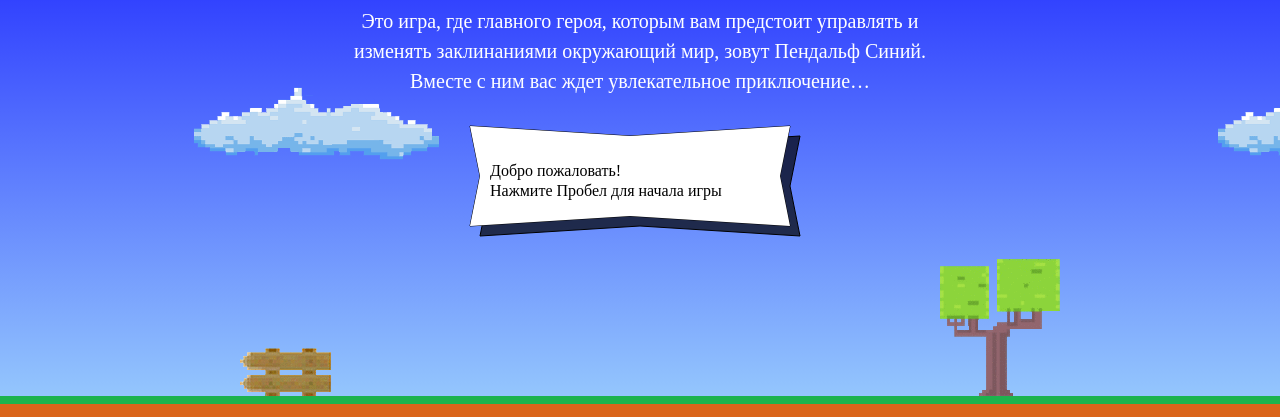
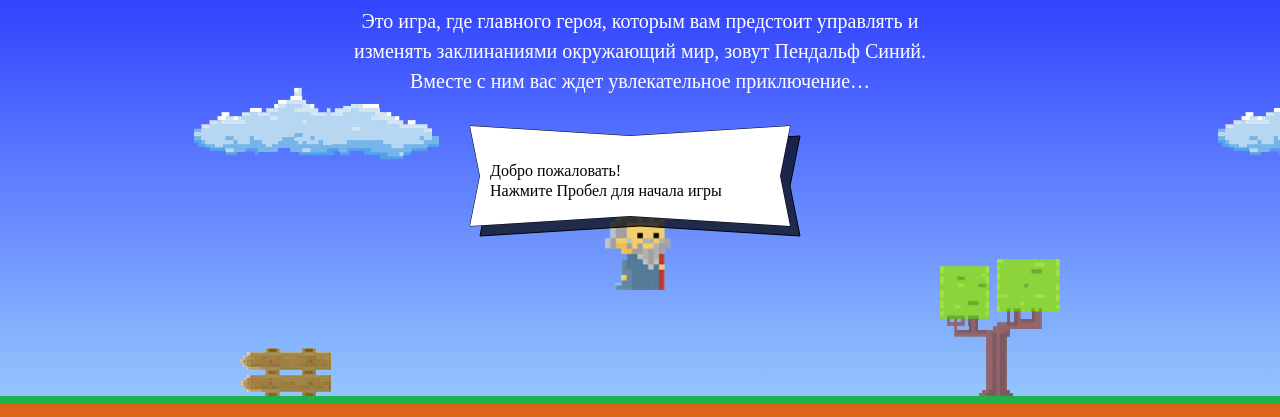
Before and after one commit to Serhii-Repetiuk/547245-code-and-magick-19, a website: page index.html in a window 1280 px wide. Shown: the part 203-620 px from the top of the page. Drawn offline with Linux system fonts and the light colour scheme; a web font is replaced by a local one.

Commit message:
Внес последний изменения по подсказке от наставника

```diff
--- a/index.html
+++ b/index.html
@@ -194,11 +194,11 @@
   };
 
   var getWizardX = function (width) {
-    return width / 2 - wizardWidth / 2;
+    return (width - wizardWidth) / 2;
   };
 
   var getWizardY = function (height) {
-    return height / 0.33;
+    return height / 3;
   };
 </script>
 
```
